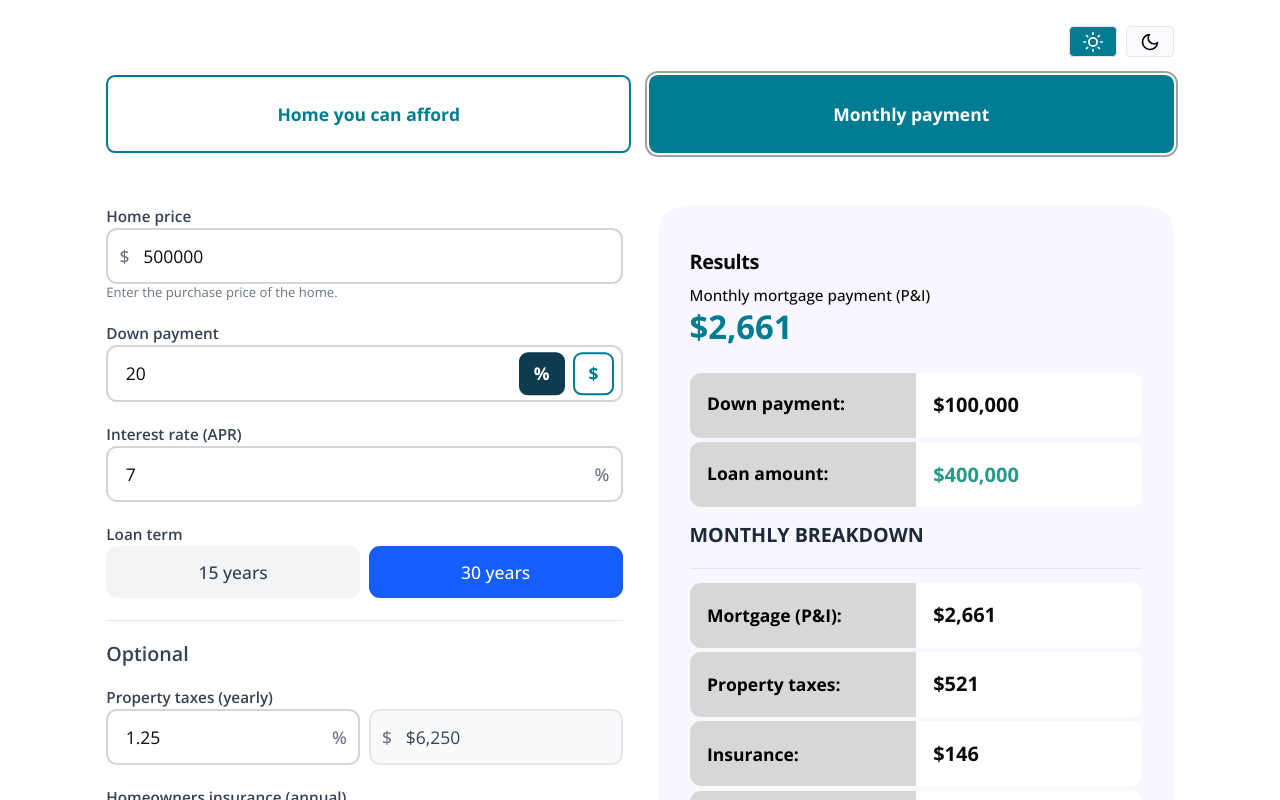
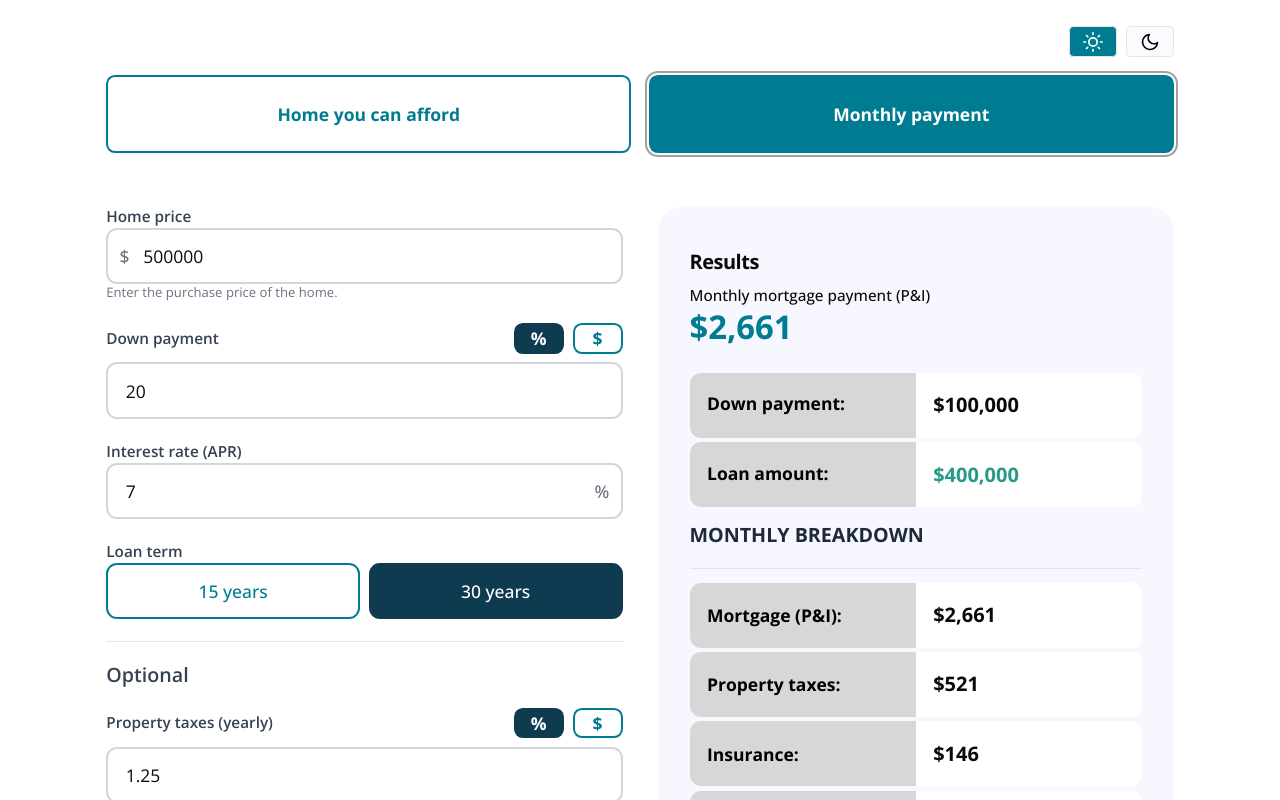
Before and after one commit to SU-SWS/ifdm_learning_apps, a Next.js app: page /interactives/mortgage-calculator in a window 1280 px wide. Both pictures are taken after a click on the tab "Monthly payment". Shown: the top 800 px of the page. Built offline with nearby package versions, Linux system fonts and the light colour scheme.

Commit message:
Fixed the $/% toggles

```diff
--- a/app/interactives/mortgage-calculator/page.tsx
+++ b/app/interactives/mortgage-calculator/page.tsx
@@ -17,6 +17,10 @@ export default function MortgageCalculator() {
   const [hoaDues, setHoaDues] = useState(0);
   const [downPaymentMode, setDownPaymentMode] = useState('percentage');
   const [downPaymentAmount, setDownPaymentAmount] = useState(0);
+  const [propertyTaxMode, setPropertyTaxMode] = useState('percentage');
+  const [propertyTaxAmount, setPropertyTaxAmount] = useState(0);
+  const [homeInsuranceMode, setHomeInsuranceMode] = useState('percentage');
+  const [homeInsuranceAmount, setHomeInsuranceAmount] = useState(0);
 
   const [results, setResults] = useState({
     homePrice: 0,
@@ -90,8 +94,6 @@ export default function MortgageCalculator() {
     }).format(value);
   };
 
-
-
   return (
     <div className="p-6 max-w-5xl mx-auto">
       <div>
@@ -125,8 +127,8 @@ export default function MortgageCalculator() {
                     <p className="text-xs text-gray-500">Taxes, insurance, and HOA are separate—add estimates below to see your total cost.</p>
                   </div>
                   {/* Down Payment */}
-                  <div>
-                    <div className="flex flex-row pb-2 justify-between">
+                  <div className="pb-5">
+                    <div className="flex flex-row pb-2 justify-between items-center">
                       <label className="block text-sm font-semibold text-gray-700">Down payment</label>
                       <div className="flex flex-row gap-2">
                         <button
@@ -230,55 +232,125 @@ export default function MortgageCalculator() {
                   <div className="pt-4 border-t border-gray-200">
                     <h3 className="text-lg font-semibold text-gray-700 mb-4">Optional</h3>
 
-                    {/* Property Taxes */}
+                    {/*  Property Taxes */}
                     <div className="pb-5">
+                      <div className="flex flex-row pb-2 justify-between items-center">
                         <label className="block text-sm font-semibold text-gray-700">Property taxes (yearly)</label>
-                      <div className="flex gap-2">
-                        <div className="relative flex-1">
+                        <div className="flex flex-row gap-2">
+                          <button
+                            type="button"
+                            onClick={() => {
+                              setPropertyTaxMode('percentage');
+                              // if switching from dollar, compute percent
+                              if (propertyTaxAmount && propertyTaxAmount > 0) {
+                                setPropertyTaxPercent((propertyTaxAmount / results.homePrice) * 100);
+                              } else {
+                                setPropertyTaxPercent(0);
+                              }
+                            }}
+                            className={`w-[50px] text-md font-bold rounded-md border-2 transition ${
+                              propertyTaxMode === 'percentage'
+                                ? 'bg-navy border-navy text-white'
+                                : 'bg-white border-lagunita text-lagunita'
+                            }`}
+                          >
+                            %
+                          </button>
+                          <button
+                            type="button"
+                            onClick={() => {
+                              setPropertyTaxMode('dollar');
+                              // set dollar amount from results if available
+                              setPropertyTaxAmount(results.homePrice || (homePrice * (propertyTaxPercent / 100)));
+                            }}
+                            className={`w-[50px] text-md font-bold rounded-md border-2 transition ${
+                              propertyTaxMode === 'dollar'
+                                ? 'bg-navy border-navy text-white'
+                                : 'bg-white border-lagunita text-lagunita'
+                            }`}
+                          >
+                            $
+                          </button>
+                        </div>
+                      </div>
+                      <div className="relative">
                         <input
                           type="number"
-                            step="0.01"
-                            value={propertyTaxPercent}
-                            onChange={(e) => setPropertyTaxPercent(Number(e.target.value))}
-                            className="w-full pr-8 pl-4 py-3 border-2 border-gray-300 rounded-lg focus:border-blue-500 focus:ring-2 focus:ring-blue-200 outline-none transition"
+                          value={propertyTaxMode === 'percentage' ? propertyTaxPercent : propertyTaxAmount}
+                          onChange={(e) => {
+                            const value = Number(e.target.value);
+                            if (propertyTaxMode === 'percentage') {
+                              setPropertyTaxPercent(value);
+                            } else {
+                              setPropertyTaxAmount(value);
+                              // Calculate percentage from dollar amount
+                              setPropertyTaxPercent((value / homePrice) * 100);
+                            }
+                          }}
+                          className="w-full pl-4 pr-16 py-3 border-2 border-gray-300 rounded-lg focus:border-blue-500 focus:ring-2 focus:ring-blue-200 outline-none transition"
                         />
-                          <span className="absolute right-3 top-1/2 -translate-y-1/2 text-gray-500 font-medium">%</span>
-                        </div>
-                        <div className="relative flex-1">
-                          <span className="absolute left-3 top-1/2 -translate-y-1/2 text-gray-500 font-medium">$</span>
-                          <input
-                            type="text"
-                            value={formatCurrency(results.homePrice * (propertyTaxPercent / 100))}
-                            readOnly
-                            className="w-full pl-8 pr-4 py-3 border-2 border-gray-200 rounded-lg bg-gray-50 text-gray-700"
-                          />
-                        </div>
+
                       </div>
                     </div>
 
-                    {/* Homeowners Insurance */}
+                    {/*  Homeowners Insurance */}
                     <div className="pb-5">
+                      <div className="flex flex-row pb-2 justify-between items-center">
                         <label className="block text-sm font-semibold text-gray-700">Homeowners insurance (annual)</label>
-                      <div className="flex gap-2">
-                        <div className="relative flex-1">
+                        <div className="flex flex-row gap-2">
+                          <button
+                            type="button"
+                            onClick={() => {
+                              setHomeInsuranceMode('percentage');
+                              // if switching from dollar, compute percent
+                              if (homeInsuranceAmount && homeInsuranceAmount > 0) {
+                                setHomeInsurancePercent((homeInsuranceAmount / results.homePrice) * 100);
+                              } else {
+                                setHomeInsurancePercent(0);
+                              }
+                            }}
+                            className={`w-[50px] text-md font-bold rounded-md border-2 transition ${
+                              homeInsuranceMode === 'percentage'
+                                ? 'bg-navy border-navy text-white'
+                                : 'bg-white border-lagunita text-lagunita'
+                            }`}
+                          >
+                            %
+                          </button>
+                          <button
+                            type="button"
+                            onClick={() => {
+                              setHomeInsuranceMode('dollar');
+                              // set dollar amount from results if available
+                              setHomeInsuranceAmount(results.homePrice || (homePrice * (homeInsurancePercent / 100)));
+                            }}
+                            className={`w-[50px] text-md font-bold rounded-md border-2 transition ${
+                              homeInsuranceMode === 'dollar'
+                                ? 'bg-navy border-navy text-white'
+                                : 'bg-white border-lagunita text-lagunita'
+                            }`}
+                          >
+                            $
+                          </button>
+                        </div>
+                      </div>
+                      <div className="relative">
                         <input
                           type="number"
-                            step="0.01"
-                            value={homeInsurancePercent}
-                            onChange={(e) => setHomeInsurancePercent(Number(e.target.value))}
-                            className="w-full pr-8 pl-4 py-3 border-2 border-gray-300 rounded-lg focus:border-blue-500 focus:ring-2 focus:ring-blue-200 outline-none transition"
+                          value={homeInsuranceMode === 'percentage' ? homeInsurancePercent : homeInsuranceAmount}
+                          onChange={(e) => {
+                            const value = Number(e.target.value);
+                            if (homeInsuranceMode === 'percentage') {
+                              setHomeInsurancePercent(value);
+                            } else {
+                              setHomeInsuranceAmount(value);
+                              // Calculate percentage from dollar amount
+                              setHomeInsurancePercent((value / homePrice) * 100);
+                            }
+                          }}
+                          className="w-full pl-4 pr-16 py-3 border-2 border-gray-300 rounded-lg focus:border-blue-500 focus:ring-2 focus:ring-blue-200 outline-none transition"
                         />
-                          <span className="absolute right-3 top-1/2 -translate-y-1/2 text-gray-500 font-medium">%</span>
-                        </div>
-                        <div className="relative flex-1">
-                          <span className="absolute left-3 top-1/2 -translate-y-1/2 text-gray-500 font-medium">$</span>
-                          <input
-                            type="text"
-                            value={formatCurrency(results.homePrice * (homeInsurancePercent / 100))}
-                            readOnly
-                            className="w-full pl-8 pr-4 py-3 border-2 border-gray-200 rounded-lg bg-gray-50 text-gray-700"
-                          />
-                        </div>
+
                       </div>
                     </div>
 
@@ -424,7 +496,45 @@ export default function MortgageCalculator() {
 
                   {/* Down Payment */}
                   <div className="pb-5">
+                    <div className="flex flex-row pb-2 justify-between items-center">
                       <label className="block text-sm font-semibold text-gray-700">Down payment</label>
+                      <div className="flex flex-row gap-2">
+                        <button
+                          type="button"
+                          onClick={() => {
+                            setDownPaymentMode('percentage');
+                            // if switching from dollar, compute percent
+                            if (downPaymentAmount && downPaymentAmount > 0) {
+                              setDownPaymentPercent((downPaymentAmount / homePrice) * 100);
+                            } else {
+                              setDownPaymentPercent(downPaymentPercent);
+                            }
+                          }}
+                          className={`w-[50px] text-md font-bold rounded-md border-2 transition ${
+                            downPaymentMode === 'percentage'
+                              ? 'bg-navy border-navy text-white'
+                              : 'bg-white border-lagunita text-lagunita'
+                          }`}
+                        >
+                          %
+                        </button>
+                        <button
+                          type="button"
+                          onClick={() => {
+                            setDownPaymentMode('dollar');
+                            // set dollar amount from results if available
+                            setDownPaymentAmount(results.downPayment || (homePrice * (downPaymentPercent / 100)));
+                          }}
+                          className={`w-[50px] text-md font-bold rounded-md border-2 transition ${
+                            downPaymentMode === 'dollar'
+                              ? 'bg-navy border-navy text-white'
+                              : 'bg-white border-lagunita text-lagunita'
+                          }`}
+                        >
+                          $
+                        </button>
+                      </div>
+                    </div>
                     <div className="relative">
                       <input
                         type="number"
@@ -441,38 +551,6 @@ export default function MortgageCalculator() {
                         }}
                         className="w-full pl-4 pr-16 py-3 border-2 border-gray-300 rounded-lg focus:border-blue-500 focus:ring-2 focus:ring-blue-200 outline-none transition"
                       />
-                      <div className="absolute right-2 top-1/2 -translate-y-1/2 flex gap-2">
-                        <button
-                          type="button"
-                          onClick={() => {
-                            setDownPaymentMode('percentage');
-                            if (downPaymentAmount && downPaymentAmount > 0) {
-                              setDownPaymentPercent((downPaymentAmount / homePrice) * 100);
-                            }
-                          }}
-                          className={`px-3 py-1.5 font-bold rounded-md border-2 transition ${
-                            downPaymentMode === 'percentage'
-                              ? 'bg-navy border-navy text-white'
-                              : 'bg-white border-lagunita text-lagunita'
-                          }`}
-                        >
-                          %
-                        </button>
-                        <button
-                          type="button"
-                          onClick={() => {
-                            setDownPaymentMode('dollar');
-                            setDownPaymentAmount(results.downPayment || (homePrice * (downPaymentPercent / 100)));
-                          }}
-                          className={`px-3 py-1.5 font-bold rounded-md border-2 transition ${
-                            downPaymentMode === 'dollar'
-                              ? 'bg-navy border-navy text-white'
-                              : 'bg-white border-lagunita text-lagunita'
-                          }`}
-                        >
-                          $
-                        </button>
-                      </div>
                     </div>
                   </div>
 
@@ -499,8 +577,8 @@ export default function MortgageCalculator() {
                     onClick={() => setLoanTerm(15)}
                     className={`flex-1 py-3 rounded-lg font-medium transition ${
                       loanTerm === 15
-                        ? 'bg-blue-600 text-white'
-                        : 'bg-gray-100 text-gray-700 hover:bg-gray-200'
+                        ? 'bg-navy cursor-pointer border-2 border-navy hover:bg-white hover:border-2 hover:border-lagunita hover:text-lagunita text-white'
+                        : 'bg-white border-2 border-lagunita text-lagunita'
                     }`}
                   >
                     15 years
@@ -509,8 +587,8 @@ export default function MortgageCalculator() {
                     onClick={() => setLoanTerm(30)}
                     className={`flex-1 py-3 rounded-lg font-medium transition ${
                       loanTerm === 30
-                        ? 'bg-blue-600 text-white'
-                        : 'bg-gray-100 text-gray-700 hover:bg-gray-200'
+                        ? 'bg-navy cursor-pointer border-2 border-navy hover:bg-white hover:border-2 hover:border-lagunita hover:text-lagunita text-white'
+                        : 'bg-white border-2 border-lagunita text-lagunita'
                     }`}
                   >
                     30 years
@@ -522,55 +600,125 @@ export default function MortgageCalculator() {
               <div className="pt-4 border-t border-gray-200">
                 <h3 className="text-lg font-semibold text-gray-700 mb-4">Optional</h3>
 
-                {/* Property Taxes */}
+                {/*  Property Taxes */}
                 <div className="pb-5">
+                  <div className="flex flex-row pb-2 justify-between items-center">
                     <label className="block text-sm font-semibold text-gray-700">Property taxes (yearly)</label>
-                  <div className="flex gap-2">
-                    <div className="relative flex-1">
+                    <div className="flex flex-row gap-2">
+                      <button
+                        type="button"
+                        onClick={() => {
+                          setPropertyTaxMode('percentage');
+                          // if switching from dollar, compute percent
+                          if (propertyTaxAmount && propertyTaxAmount > 0) {
+                            setPropertyTaxPercent((propertyTaxAmount / results.homePrice) * 100);
+                          } else {
+                            setPropertyTaxPercent(0);
+                          }
+                        }}
+                        className={`w-[50px] text-md font-bold rounded-md border-2 transition ${
+                          propertyTaxMode === 'percentage'
+                            ? 'bg-navy border-navy text-white'
+                            : 'bg-white border-lagunita text-lagunita'
+                        }`}
+                      >
+                        %
+                      </button>
+                      <button
+                        type="button"
+                        onClick={() => {
+                          setPropertyTaxMode('dollar');
+                          // set dollar amount from results if available
+                          setPropertyTaxAmount(results.homePrice || (homePrice * (propertyTaxPercent / 100)));
+                        }}
+                        className={`w-[50px] text-md font-bold rounded-md border-2 transition ${
+                          propertyTaxMode === 'dollar'
+                            ? 'bg-navy border-navy text-white'
+                            : 'bg-white border-lagunita text-lagunita'
+                        }`}
+                      >
+                        $
+                      </button>
+                    </div>
+                  </div>
+                  <div className="relative">
                     <input
                       type="number"
-                        step="0.01"
-                        value={propertyTaxPercent}
-                        onChange={(e) => setPropertyTaxPercent(Number(e.target.value))}
-                        className="w-full pr-8 pl-4 py-3 border-2 border-gray-300 rounded-lg focus:border-blue-500 focus:ring-2 focus:ring-blue-200 outline-none transition"
+                      value={propertyTaxMode === 'percentage' ? propertyTaxPercent : propertyTaxAmount}
+                      onChange={(e) => {
+                        const value = Number(e.target.value);
+                        if (propertyTaxMode === 'percentage') {
+                          setPropertyTaxPercent(value);
+                        } else {
+                          setPropertyTaxAmount(value);
+                          // Calculate percentage from dollar amount
+                          setPropertyTaxPercent((value / homePrice) * 100);
+                        }
+                      }}
+                      className="w-full pl-4 pr-16 py-3 border-2 border-gray-300 rounded-lg focus:border-blue-500 focus:ring-2 focus:ring-blue-200 outline-none transition"
                     />
-                      <span className="absolute right-3 top-1/2 -translate-y-1/2 text-gray-500 font-medium">%</span>
-                    </div>
-                    <div className="relative flex-1">
-                      <span className="absolute left-3 top-1/2 -translate-y-1/2 text-gray-500 font-medium">$</span>
-                      <input
-                        type="text"
-                        value={formatCurrency(results.homePrice * (propertyTaxPercent / 100))}
-                        readOnly
-                        className="w-full pl-8 pr-4 py-3 border-2 border-gray-200 rounded-lg bg-gray-50 text-gray-700"
-                      />
-                    </div>
+
                   </div>
                 </div>
 
-                {/* Homeowners Insurance */}
+                {/*  Homeowners Insurance */}
                 <div className="pb-5">
+                  <div className="flex flex-row pb-2 justify-between items-center">
                     <label className="block text-sm font-semibold text-gray-700">Homeowners insurance (annual)</label>
-                  <div className="flex gap-2">
-                    <div className="relative flex-1">
+                    <div className="flex flex-row gap-2">
+                      <button
+                        type="button"
+                        onClick={() => {
+                          setHomeInsuranceMode('percentage');
+                          // if switching from dollar, compute percent
+                          if (homeInsuranceAmount && homeInsuranceAmount > 0) {
+                            setHomeInsurancePercent((homeInsuranceAmount / results.homePrice) * 100);
+                          } else {
+                            setHomeInsurancePercent(0);
+                          }
+                        }}
+                        className={`w-[50px] text-md font-bold rounded-md border-2 transition ${
+                          homeInsuranceMode === 'percentage'
+                            ? 'bg-navy border-navy text-white'
+                            : 'bg-white border-lagunita text-lagunita'
+                        }`}
+                      >
+                        %
+                      </button>
+                      <button
+                        type="button"
+                        onClick={() => {
+                          setHomeInsuranceMode('dollar');
+                          // set dollar amount from results if available
+                          setHomeInsuranceAmount(results.homePrice || (homePrice * (homeInsurancePercent / 100)));
+                        }}
+                        className={`w-[50px] text-md font-bold rounded-md border-2 transition ${
+                          homeInsuranceMode === 'dollar'
+                            ? 'bg-navy border-navy text-white'
+                            : 'bg-white border-lagunita text-lagunita'
+                        }`}
+                      >
+                        $
+                      </button>
+                    </div>
+                  </div>
+                  <div className="relative">
                     <input
                       type="number"
-                        step="0.01"
-                        value={homeInsurancePercent}
-                        onChange={(e) => setHomeInsurancePercent(Number(e.target.value))}
-                        className="w-full pr-8 pl-4 py-3 border-2 border-gray-300 rounded-lg focus:border-blue-500 focus:ring-2 focus:ring-blue-200 outline-none transition"
+                      value={homeInsuranceMode === 'percentage' ? homeInsurancePercent : homeInsuranceAmount}
+                      onChange={(e) => {
+                        const value = Number(e.target.value);
+                        if (homeInsuranceMode === 'percentage') {
+                          setHomeInsurancePercent(value);
+                        } else {
+                          setHomeInsuranceAmount(value);
+                          // Calculate percentage from dollar amount
+                          setHomeInsurancePercent((value / homePrice) * 100);
+                        }
+                      }}
+                      className="w-full pl-4 pr-16 py-3 border-2 border-gray-300 rounded-lg focus:border-blue-500 focus:ring-2 focus:ring-blue-200 outline-none transition"
                     />
-                      <span className="absolute right-3 top-1/2 -translate-y-1/2 text-gray-500 font-medium">%</span>
-                    </div>
-                    <div className="relative flex-1">
-                      <span className="absolute left-3 top-1/2 -translate-y-1/2 text-gray-500 font-medium">$</span>
-                      <input
-                        type="text"
-                        value={formatCurrency(results.homePrice * (homeInsurancePercent / 100))}
-                        readOnly
-                        className="w-full pl-8 pr-4 py-3 border-2 border-gray-200 rounded-lg bg-gray-50 text-gray-700"
-                      />
-                    </div>
+
                   </div>
                 </div>
 
```
Lines whose indentation alone changed are shown as unchanged.
